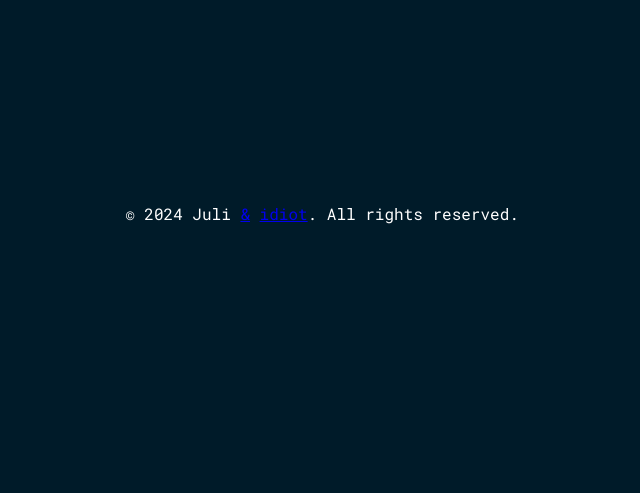
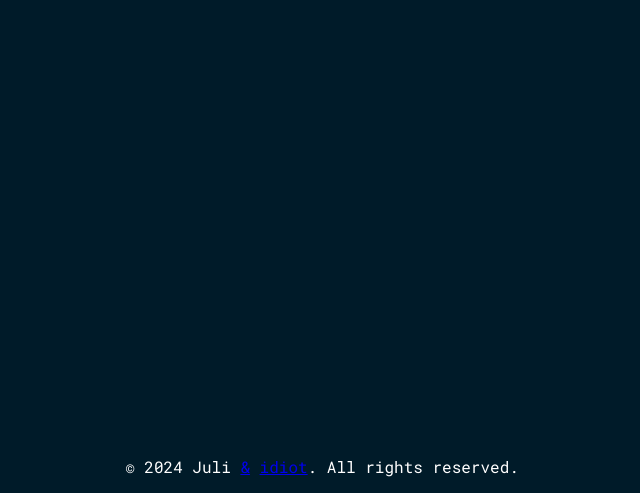
Before and after one commit to Juliasmatius/Website, a PHP site: page /index.php in a window 1280 px wide. Shown: the part 560-1053 px from the top of the page, without its empty margins (318-958 px from the left). Before the commit the page ends 784 px from the top, so only its background shows below. Run offline with PHP 8.4, Linux system fonts and the light colour scheme.

Commit message:
fixesd footer :3

```diff
--- a/commons/style.css
+++ b/commons/style.css
@@ -67,10 +67,12 @@ body {
 #twitter:hover {
   content: url("/icons/twitter_better.svg");
 }
-.footer {
+.footer{
+  display: flex;
   position: absolute;
-  bottom: 0px;
   left: 50%;
+  top: 100%;
+  margin-top: 200px;
   transform: translateX(-50%);
   text-align: center;
 }
```
